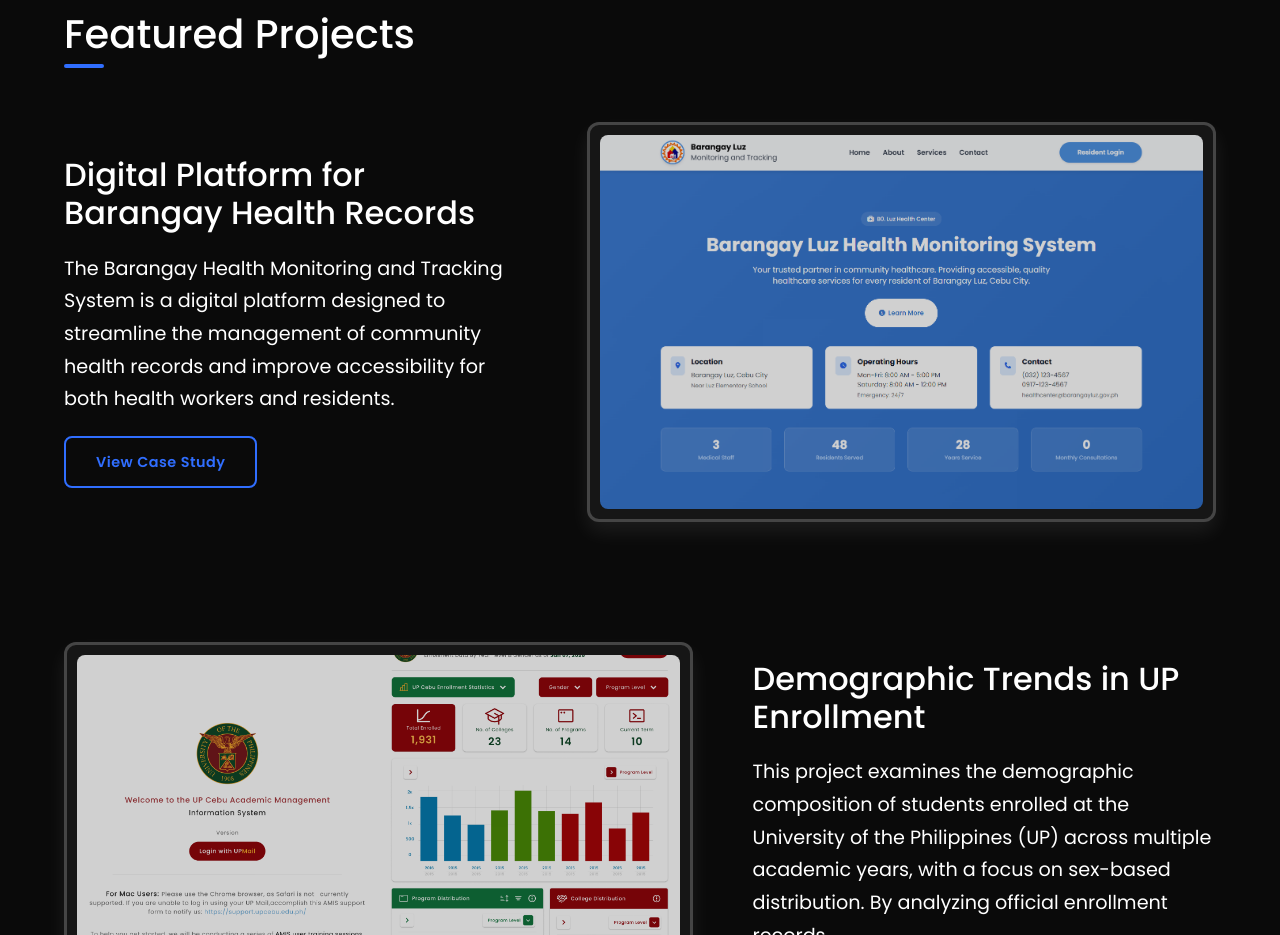
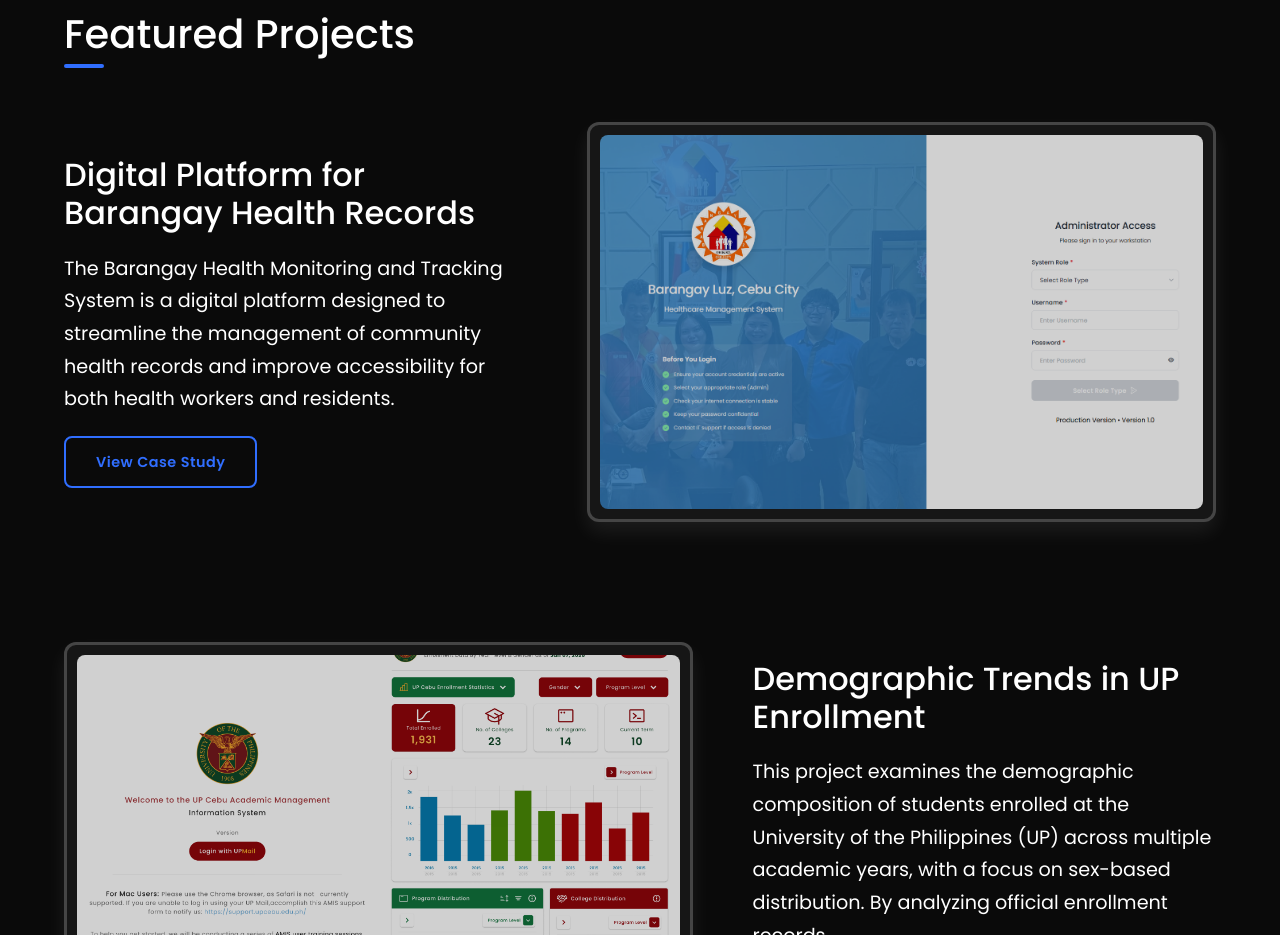
Before and after one commit to Archiel-2026/MyPortfolio, a website: page index.html in a window 1280 px wide. Shown: the part 1460-2395 px from the top of the page. Drawn offline with nearby package versions, Linux system fonts and the light colour scheme.

Commit message:
Updated Project Image

```diff
--- a/index.html
+++ b/index.html
@@ -859,7 +859,7 @@
 
             <div class="project-item">
                 <div class="project-image">
-                    <img src="Final Project.png" alt="Project Alpha" class="project-img">
+                    <img src="updated.png" alt="Project Alpha" class="project-img">
                 </div>
                 <div class="project-content">
                     <h3 class="project-title">Digital Platform for Barangay Health Records</h3>
```
Also changed, not shown: updated.png (added).
